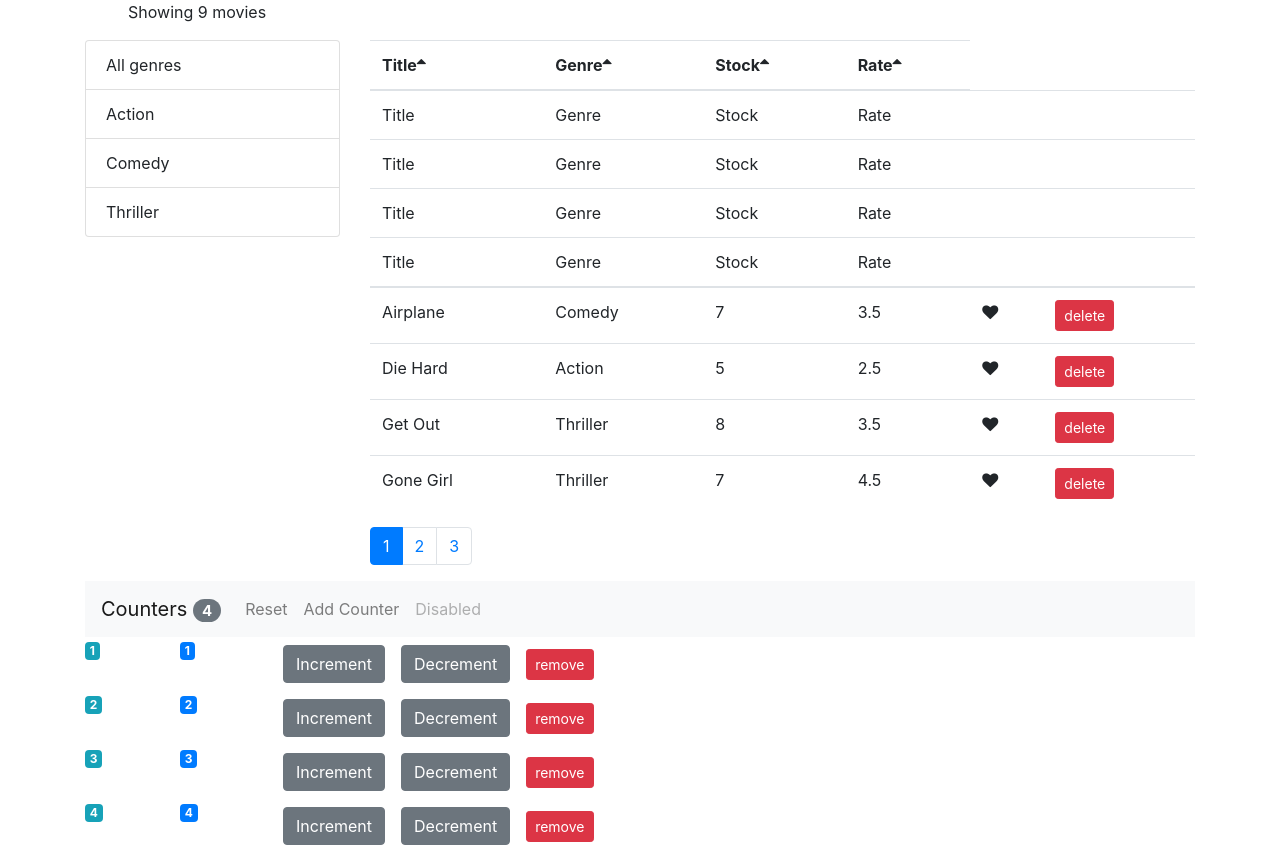
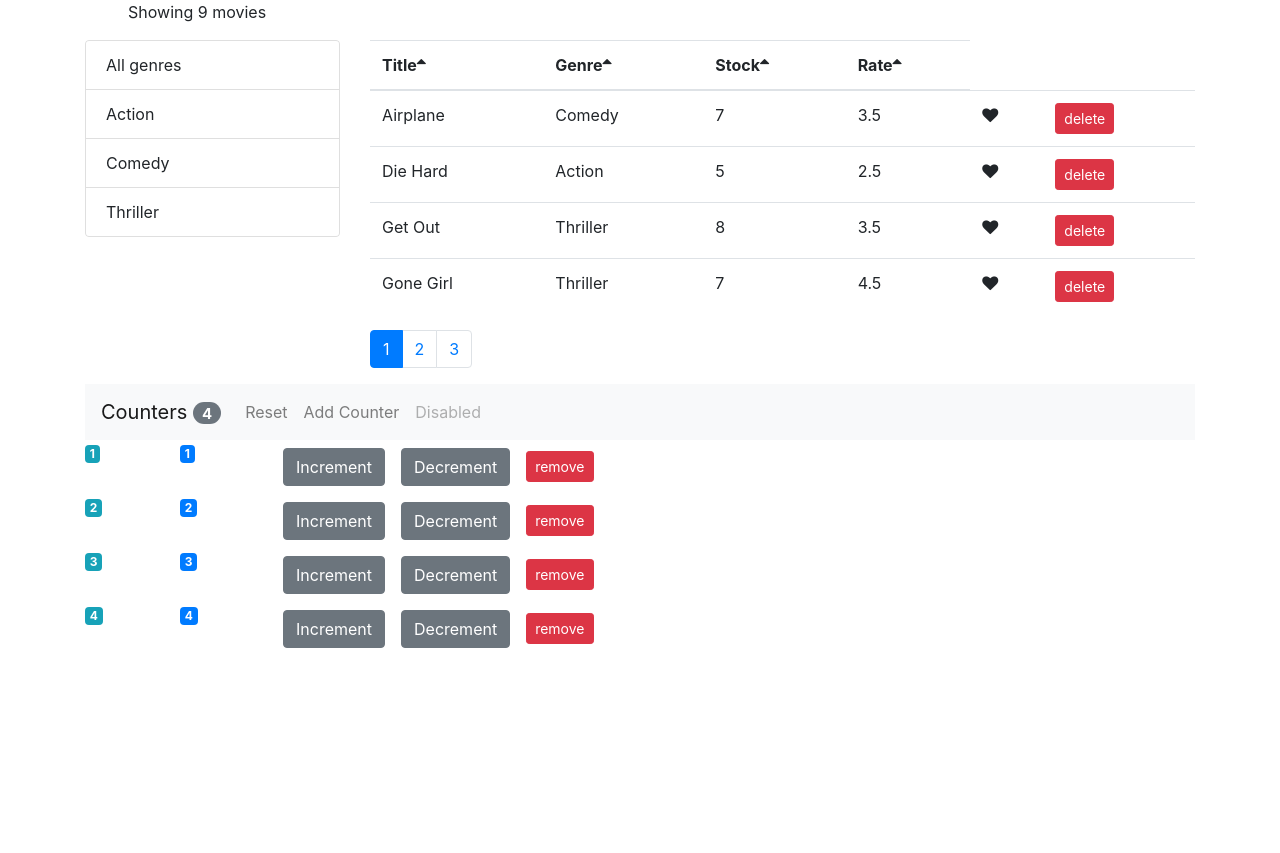
Before and after one commit to YanbinD/React-Capstone-project, a React (Create React App) app: page / in a window 1280 px wide. After the commit the page ends 800 px from the top, so only its background shows below. Built offline with nearby package versions, Linux system fonts and the light colour scheme.

Commit message:
finish refactoring movieTable.TableBody

```diff
--- a/src/Components/MoviesTable.jsx
+++ b/src/Components/MoviesTable.jsx
@@ -1,23 +1,41 @@
-import React, { Component } from 'react';
+import React, { Component } from "react";
 import Like from "./common/Like";
-import TableHeader from "./common/TableHeader"
-import TableBody from './common/TableBody';
-
+import TableHeader from "./common/TableHeader";
+import TableBody from "./common/TableBody";
 
 class MovieTable extends Component {
-
   // this will not be changed so does not have to be state
   columns = [
-        {path : 'title', label: "Title"},
-        {path : 'genre.name', label: "Genre"},
-        {path : 'numberInStock', label: "Stock"},
-        {path : 'dailyRentalRate', label: "Rate"},
-        {key : 'like'},
-        {key : 'delete'}
+    { path: "title", label: "Title" },
+    { path: "genre.name", label: "Genre" },
+    { path: "numberInStock", label: "Stock" },
+    { path: "dailyRentalRate", label: "Rate" },
+    { key: "like",
+      content: m => (
+          <Like
+            liked={m.liked}
+            onLikeClick={() => this.props.onLike(m)} />
+     )
+    },
+    { key: "delete",
+      content: m => (
+        <button
+          onClick={() => this.props.onDelete(m._id)}
+          className="btn btn-danger btn-sm"
+        >
+          delete
+        </button>
+      )
+    }
   ];
 
   render() {
-        const { movies, onLike, onDelete, onSort,sortOrder, sortColumn } = this.props;
+    const {
+      movies,
+      onSort,
+      sortOrder,
+      sortColumn
+    } = this.props;
     return (
       <table className="table">
         <TableHeader
@@ -28,34 +46,32 @@ class MovieTable extends Component {
         />
         <TableBody
             data={movies}
-                columns={this.columns}
-            />
-              <tbody>
-                {movies.map(movie => (
-                  <tr key={movie.title}>
-                    <td>{movie.title}</td>
-                    <td>{movie.genre.name}</td>
-                    <td>{movie.numberInStock}</td>
-                    <td>{movie.dailyRentalRate}</td>
-                    <td>
-                      <Like liked={movie.liked} onLikeClick={() => onLike(movie)} />
-                    </td>
-                    <td>
-                      <button
-                        onClick={() => onDelete(movie._id)}
-                        className="btn btn-danger btn-sm"
-                      >
-                        delete
-                      </button>
-                    </td>
-                  </tr>
-                ))}
-              </tbody>
+            columns={this.columns} />
       </table>
     );
   }
 }
 
+export default MovieTable;
 
-
-export default MovieTable;
+// <tbody>
+// {movies.map(movie => (
+//   <tr key={movie.title}>
+//     <td>{movie.title}</td>
+//     <td>{movie.genre.name}</td>
+//     <td>{movie.numberInStock}</td>
+//     <td>{movie.dailyRentalRate}</td>
+//     <td>
+//       <Like liked={movie.liked} onLikeClick={() => onLike(movie)} />
+//     </td>
+//     <td>
+//   <button
+//     onClick={() => onDelete(movie._id)}
+//     className="btn btn-danger btn-sm"
+//   >
+//     delete
+//   </button>
+//     </td>
+//   </tr>
+// ))}
+// </tbody>
--- a/src/Components/common/ListGroup.jsx
+++ b/src/Components/common/ListGroup.jsx
@@ -8,7 +8,7 @@ const ListGroup = ({
   valueProperty
 }) => {
   return (
-    <ul className="list-group">
+    <ul className="list-group" style={{overflow:"hidden"}}>
       {items.map(item => (
         <li
           key={item[valueProperty]}
--- a/src/Components/common/TableBody.jsx
+++ b/src/Components/common/TableBody.jsx
@@ -1,15 +1,28 @@
 import React, { Component } from "react";
+import _ from "lodash";
 
 class TableBody extends Component {
+
+	renderCell = (item, column) => {
+		// calls the content(), inside MovieTable.column with the item, and it will return a react element
+		if (column.content) return column.content(item);
+		return _.get(item, column.path);
+	}
+
+	createKey = (item, column) => {
+		return item._id + (column.path || column.key);
+	}
+
 	render() {
 		const { data, columns } = this.props;
 
+		// use lodash to extract
 		return (
 		<tbody>
-        {data.map(dataItem => (
-          <tr>
+			{data.map(item => (
+			<tr key={item._id}>
 				{columns.map(column => (
-            <td>{column.label}</td>
+				<td key={this.createKey(item, column)}>{this.renderCell(item, column)}</td>
 				))}
 			</tr>
 			))}
--- a/src/Components/style.css
+++ b/src/Components/style.css
@@ -1,3 +1,3 @@
-.Movies_Container{
-
+.list-group{
+ overflow: hidden
 }
```
Lines whose indentation alone changed are shown as unchanged.
